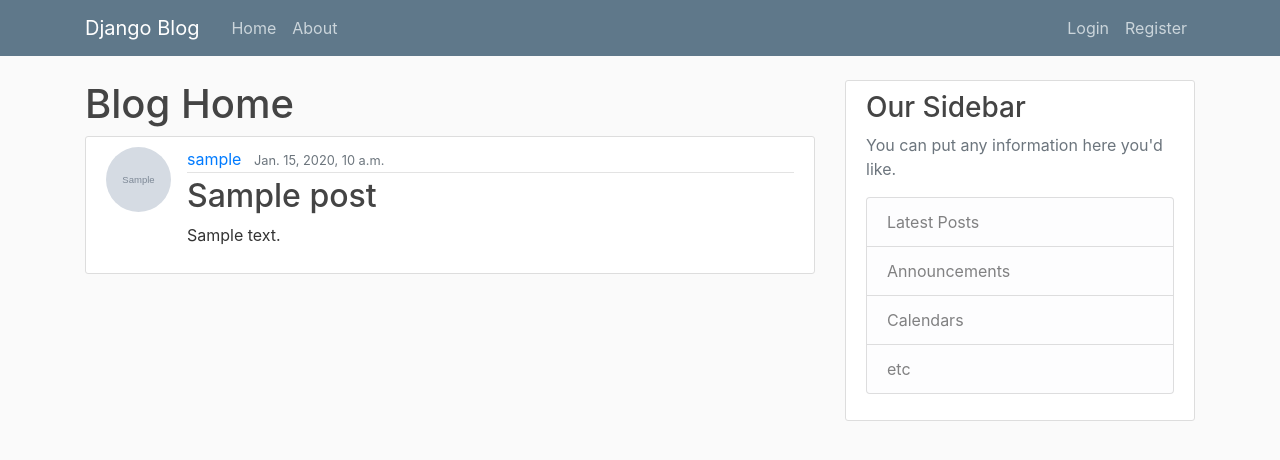
After one commit to thedaebu/python, a Django app: page /blog/post/1/ in a window 1280 px wide. The commit adds this page. Shown: the top 460 px of the page. Run offline with Django 4.2, Linux system fonts and the light colour scheme; tables that the repository leaves empty hold one stand-in row (values such as "Sample post"); grey boxes marked "Sample" are stand-in pictures.

Commit message:
add create, update, and delete functionality for posts

```diff
--- a/django_practice/blog/models.py
+++ b/django_practice/blog/models.py
@@ -1,6 +1,7 @@
 from django.db import models
 from django.utils import timezone
 from django.contrib.auth.models import User
+from django.urls import reverse
 
 
 # Create your models here.
@@ -12,3 +13,7 @@ class Post(models.Model):
 
     def __str__(self):
         return self.title
+
+    # sets absolute redirect url when necessary
+    def get_absolute_url(self):
+        return reverse('post-detail', kwargs={'pk': self.pk})
--- a/django_practice/blog/templates/blog/base.html
+++ b/django_practice/blog/templates/blog/base.html
@@ -35,6 +35,7 @@
                         <!-- Navbar Right Side -->
                         <div class="navbar-nav">
                             {% if user.is_authenticated %}
+                                <a class="nav-item nav-link" href="{% url 'post-create' %}">New Post</a>
                                 <a class="nav-item nav-link" href="{% url 'user-profile' %}">Profile</a>
                                 <a class="nav-item nav-link" href="{% url 'user-logout' %}">Logout</a>
                             {% else %}
--- a/django_practice/blog/templates/blog/home.html
+++ b/django_practice/blog/templates/blog/home.html
@@ -9,7 +9,7 @@
                     <a class="mr-2" href="#">{{ post.author }}</a>
                     <small class="text-muted">{{ post.date_posted }}</small>
                 </div>
-                <h2><a class="article-title" href="#">{{ post.title }}</a></h2>
+                <h2><a class="article-title" href="{% url 'post-detail' post.id %}">{{ post.title }}</a></h2>
                 <p class="article-content">{{ post.content }}</p>
             </div>
         </article>
--- /dev/null
+++ b/django_practice/blog/templates/blog/post_detail.html
@@ -0,0 +1,21 @@
+{% extends "blog/base.html" %}
+{% block content %}
+    <h1>Blog Home</h1>
+    <article class="media content-section">
+        <img class="rounded-circle article-img" src="{{ object.author.profile.image.url }}"></img>
+        <div class="media-body">
+            <div class="article-metadata">
+                <a class="mr-2" href="#">{{ object.author }}</a>
+                <small class="text-muted">{{ object.date_posted }}</small>
+                {% if object.author == user %}
+                    <div>
+                        <a class="btn btn-secondary btn-sm mt-1 mb-1" href="{% url 'post-update' object.id %}">Update</a>
+                        <a class="btn btn-danger btn-sm mt-1 mb-1" href="{% url 'post-delete' object.id %}">Delete</a>
+                    </div>
+                {% endif %}
+            </div>
+            <h2 class="article-title">{{ object.title }}</h2>
+            <p class="article-content">{{ object.content }}</p>
+        </div>
+    </article>
+{% endblock %}
--- a/django_practice/blog/urls.py
+++ b/django_practice/blog/urls.py
@@ -1,7 +1,18 @@
 from django.urls import path
+from .views import (
+    PostListView,
+    PostDetailView,
+    PostCreateView,
+    PostUpdateView,
+    PostDeleteView
+)
 from . import views
 
 urlpatterns = [
-    path('', views.home, name='blog-home'),
+    path('', PostListView.as_view(), name='blog-home'),
+    path('post/new/', PostCreateView.as_view(), name='post-create'),
+    path('post/<int:pk>/', PostDetailView.as_view(), name='post-detail'),
+    path('post/<int:pk>/update/', PostUpdateView.as_view(), name='post-update'),
+    path('post/<int:pk>/delete/', PostDeleteView.as_view(), name='post-delete'),
     path('about/', views.about, name='blog-about')
 ]
--- a/django_practice/blog/views.py
+++ b/django_practice/blog/views.py
@@ -1,4 +1,12 @@
 from django.shortcuts import render
+from django.contrib.auth.mixins import LoginRequiredMixin, UserPassesTestMixin
+from django.views.generic import (
+    ListView,
+    DetailView,
+    CreateView,
+    UpdateView,
+    DeleteView
+)
 from .models import Post
 
 
@@ -10,5 +18,56 @@ def home(request):
     return render(request, 'blog/home.html', context)
 
 
+class PostListView(ListView):
+    model = Post
+    template_name = 'blog/home.html' # changes default html file url
+    context_object_name = 'posts' # changes default object variable name
+    ordering = ['-date_posted'] # sorts by model attribute
+
+
+class PostDetailView(DetailView):
+    model = Post
+
+
+# LoginRequiredMixin requires being logged in or redirects
+class PostCreateView(LoginRequiredMixin, CreateView):
+    model = Post
+    fields = ['title', 'content']
+
+    # overwrites form_valid method
+    def form_valid(self, form):
+        form.instance.author = self.request.user
+        return super().form_valid(form)
+
+# UserPassesTestMixin helps implement validations
+class PostUpdateView(LoginRequiredMixin, UserPassesTestMixin, UpdateView):
+    model = Post
+    fields = ['title', 'content']
+
+    # overwrites form_valid method
+    def form_valid(self, form):
+        form.instance.author = self.request.user
+        return super().form_valid(form)
+
+    # used with UserPassesTestMixin
+    def test_func(self):
+        post = self.get_object() # gets the current model object
+        if self.request.user == post.author:
+            return True
+        else:
+            return False
+
+class PostDeleteView(LoginRequiredMixin, UserPassesTestMixin, DeleteView):
+    model = Post
+    success_url = '/'
+
+    def test_func(self):
+        post = self.get_object() # gets the current model object
+        if self.request.user == post.author:
+            return True
+        else:
+            return False
+
+
 def about(request):
     return render(request, 'blog/about.html')
```
Also changed, not shown: django_practice/blog/templates/blog/post_confirm_delete.html (added, +20 -0 lines), django_practice/blog/templates/blog/post_form.html (added, +18 -0 lines).
